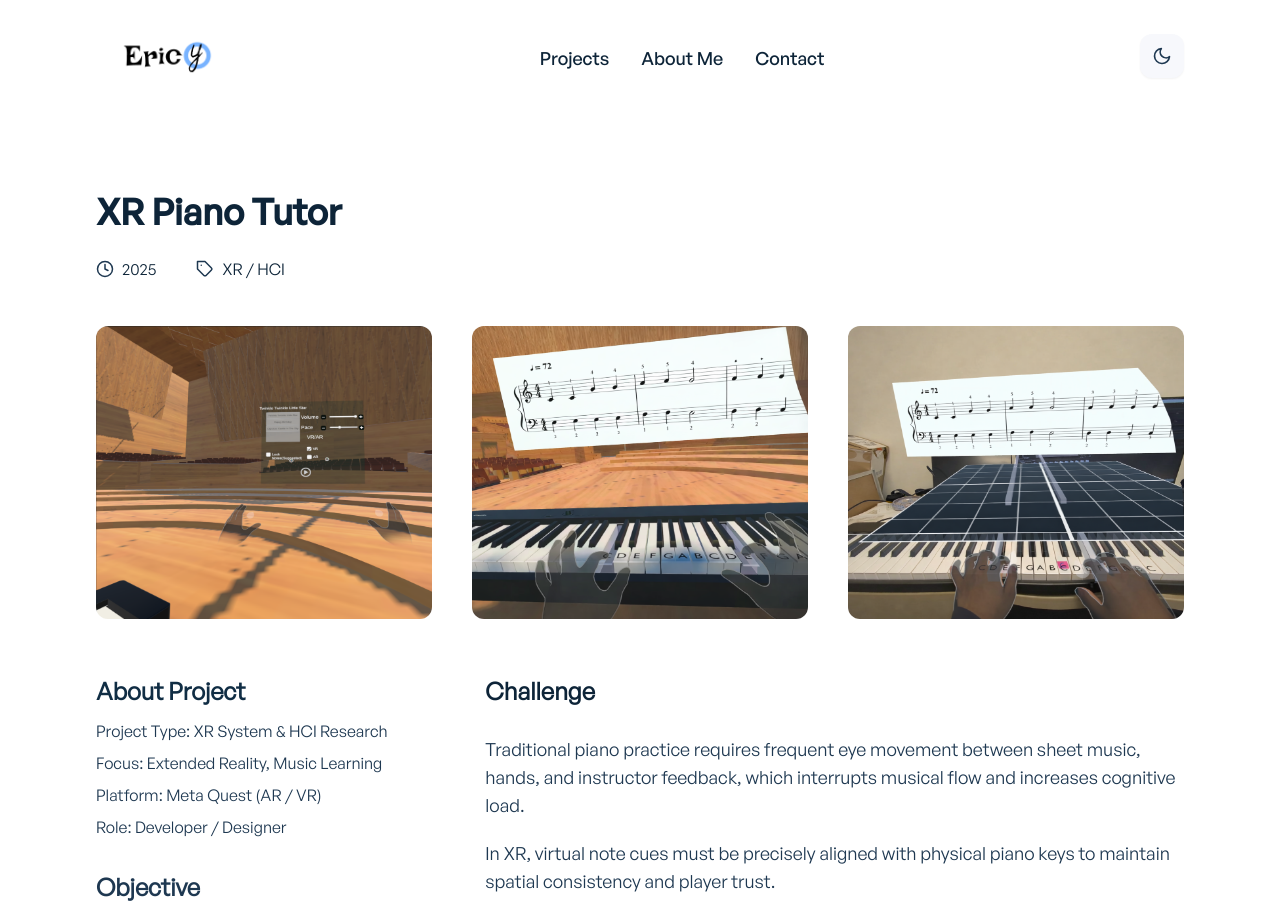
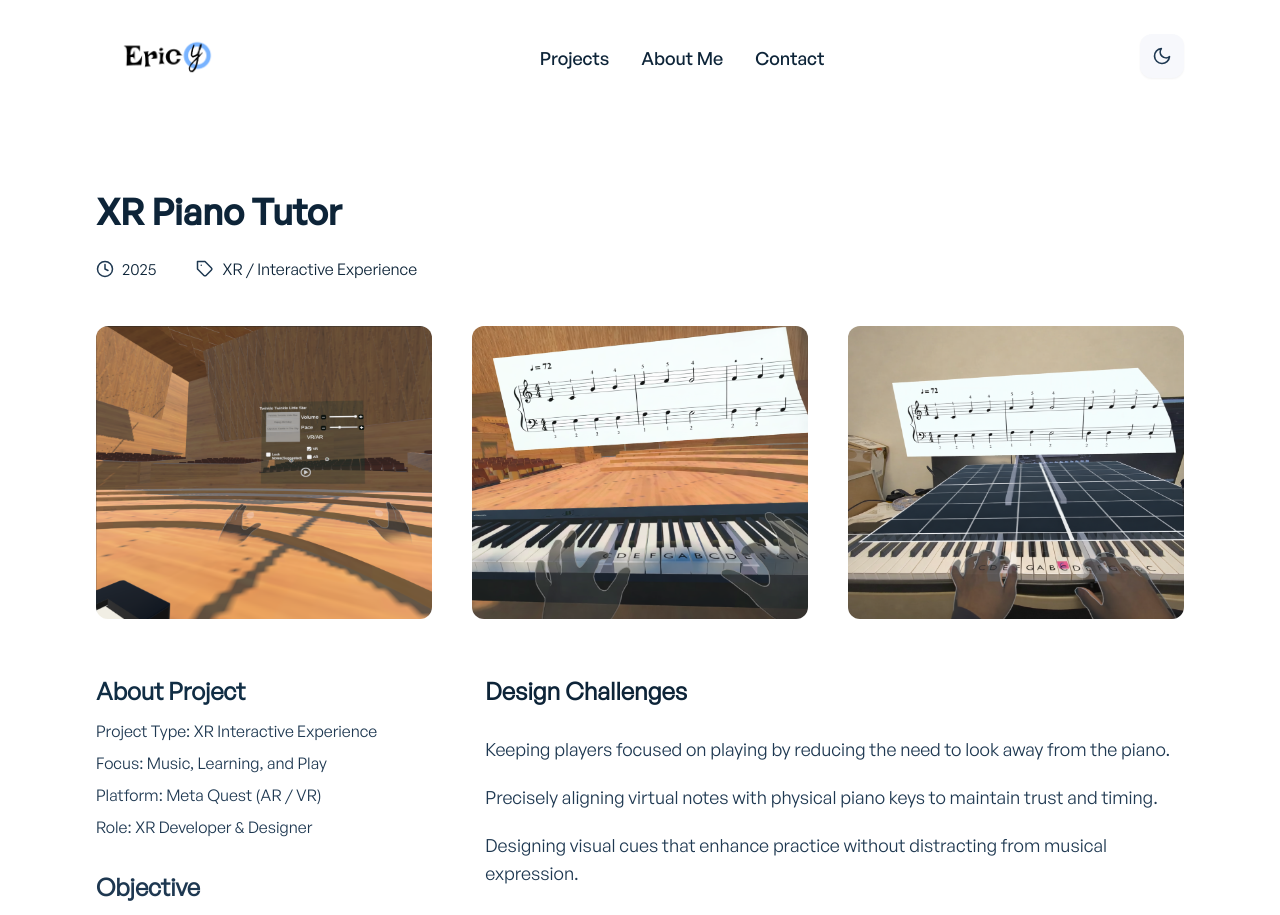
Before and after one commit to Eric-yyyyy/Eric-Portfolio, a React (Create React App) app: page /projects/1 in a window 1280 px wide. Shown: the top 915 px of the page. Built offline with nearby package versions, Linux system fonts and the light colour scheme.

Commit message:
Minor Update

```diff
--- a/src/data/singleProjectData.js
+++ b/src/data/singleProjectData.js
@@ -141,6 +141,101 @@ const template = {
 // ✅ 2) 导出“多项目版本”，但名字仍叫 singleProjectData（你的 import 不用改）
 export const singleProjectData = {
 	// Project id = 1：完全用模板
+	// 1: {
+	// 	...template,
+
+	// 	ProjectHeader: {
+	// 		...template.ProjectHeader,
+	// 		title: 'XR Piano Tutor',
+	// 		publishDate: '2025',
+	// 		tags: 'XR / HCI',
+	// 	},
+
+	// 	ProjectImages: [
+	// 		{ id: 1, title: 'XR Piano Tutor screenshot 1', img: PianoImage1 },
+	// 		{ id: 2, title: 'XR Piano Tutor screenshot 2', img: PianoImage2 },
+	// 		{ id: 3, title: 'XR Piano Tutor screenshot 3', img: PianoImage3 },
+	// 	],
+
+	// 	// ✅ 关键：覆盖 ProjectInfo（你的页面就是读这个）
+	// 	ProjectInfo: {
+	// 		...template.ProjectInfo,
+
+	// 		ClientHeading: 'About Project',
+	// 		CompanyInfo: [
+	// 			{ id: 1, title: 'Project Type', details: 'XR System & HCI Research' },
+	// 			{ id: 2, title: 'Focus', details: 'Extended Reality, Music Learning' },
+	// 			{ id: 3, title: 'Platform', details: 'Meta Quest (AR / VR)' },
+	// 			{ id: 4, title: 'Role', details: 'Developer / Designer' },
+	// 		],
+
+	// 		ObjectivesHeading: 'Objective',
+	// 		ObjectivesDetails:
+	// 			'XR Piano Tutor explores how spatially aligned, real-time visual feedback in XR can support piano learning. ' +
+	// 			'The goal is to reduce cognitive load caused by switching attention between sheet music and hands, enabling ' +
+	// 			'learners to maintain focus, timing, and flow during practice.',
+
+	// 		Technologies: [
+	// 			{
+	// 				title: 'Tools & Technologies',
+	// 				techs: [
+	// 					'Unity (C#)',
+	// 					'Meta Quest SDK',
+	// 					'Hand Tracking & Controller Input',
+	// 					'XR Interaction Toolkit',
+	// 					'MIDI & Audio Systems',
+	// 					'Human-Centered Design',
+	// 				],
+	// 			},
+	// 		],
+
+	// 		ProjectDetailsHeading: 'Challenge',
+	// 		ProjectDetails: [
+	// 			{
+	// 				id: 1,
+	// 				details:
+	// 					'Traditional piano practice requires frequent eye movement between sheet music, hands, and instructor feedback, which interrupts musical flow and increases cognitive load.',
+	// 			},
+	// 			{
+	// 				id: 2,
+	// 				details:
+	// 					'In XR, virtual note cues must be precisely aligned with physical piano keys to maintain spatial consistency and player trust.',
+	// 			},
+	// 			{
+	// 				id: 3,
+	// 				details:
+	// 					'Designing visual feedback that is informative yet non-distracting is difficult, as excessive cues can interfere with musical expressiveness.',
+	// 			},
+	// 			{
+	// 				id: 4,
+	// 				details:
+	// 					'The system must support both hand tracking and controller input while maintaining low latency and stable spatial registration.',
+	// 			},
+	// 			{
+	// 				id: 5,
+	// 				details:
+	// 					'Balancing immersion and usability across passthrough AR and fully virtual modes introduces additional design and technical constraints.',
+	// 			},
+	// 		],
+
+	// 		ProjectVideo: {
+	// 			heading: 'Demo Video',
+	// 			type: 'mp4',
+	// 			url: '/videos/Video Project 2.mp4',
+	// 		},
+
+	// 	},
+	// 	RelatedProject: {
+	// 		title: 'More Images',
+	// 		Projects: [
+	// 			{ id: 1, title: 'Mobile UI', img: PianoExtraImage1 },
+	// 			{ id: 2, title: 'Web Application', img: PianoExtraImage2 },
+	// 			{ id: 3, title: 'UI Design', img: PianoExtraImage3 },
+	// 			{ id: 4, title: 'Kabul Mobile App UI', img: XRImageCover },
+	// 		],
+	// 	},
+	// },
+
 	1: {
 		...template,
 
@@ -148,7 +243,7 @@ export const singleProjectData = {
 			...template.ProjectHeader,
 			title: 'XR Piano Tutor',
 			publishDate: '2025',
-			tags: 'XR / HCI',
+			tags: 'XR / Interactive Experience',
 		},
 
 		ProjectImages: [
@@ -157,23 +252,20 @@ export const singleProjectData = {
 			{ id: 3, title: 'XR Piano Tutor screenshot 3', img: PianoImage3 },
 		],
 
-		// ✅ 关键：覆盖 ProjectInfo（你的页面就是读这个）
 		ProjectInfo: {
 			...template.ProjectInfo,
 
 			ClientHeading: 'About Project',
 			CompanyInfo: [
-				{ id: 1, title: 'Project Type', details: 'XR System & HCI Research' },
-				{ id: 2, title: 'Focus', details: 'Extended Reality, Music Learning' },
+				{ id: 1, title: 'Project Type', details: 'XR Interactive Experience' },
+				{ id: 2, title: 'Focus', details: 'Music, Learning, and Play' },
 				{ id: 3, title: 'Platform', details: 'Meta Quest (AR / VR)' },
-				{ id: 4, title: 'Role', details: 'Developer / Designer' },
+				{ id: 4, title: 'Role', details: 'XR Developer & Designer' },
 			],
 
 			ObjectivesHeading: 'Objective',
 			ObjectivesDetails:
-				'XR Piano Tutor explores how spatially aligned, real-time visual feedback in XR can support piano learning. ' +
-				'The goal is to reduce cognitive load caused by switching attention between sheet music and hands, enabling ' +
-				'learners to maintain focus, timing, and flow during practice.',
+				'XR Piano Tutor is an immersive practice experience that places visual music cues directly on the piano, helping players stay focused, in rhythm, and in flow while playing.',
 
 			Technologies: [
 				{
@@ -181,40 +273,29 @@ export const singleProjectData = {
 					techs: [
 						'Unity (C#)',
 						'Meta Quest SDK',
-						'Hand Tracking & Controller Input',
+						'Hand Tracking',
 						'XR Interaction Toolkit',
 						'MIDI & Audio Systems',
-						'Human-Centered Design',
 					],
 				},
 			],
 
-			ProjectDetailsHeading: 'Challenge',
+			ProjectDetailsHeading: 'Design Challenges',
 			ProjectDetails: [
 				{
 					id: 1,
 					details:
-						'Traditional piano practice requires frequent eye movement between sheet music, hands, and instructor feedback, which interrupts musical flow and increases cognitive load.',
+						'Keeping players focused on playing by reducing the need to look away from the piano.',
 				},
 				{
 					id: 2,
 					details:
-						'In XR, virtual note cues must be precisely aligned with physical piano keys to maintain spatial consistency and player trust.',
+						'Precisely aligning virtual notes with physical piano keys to maintain trust and timing.',
 				},
 				{
 					id: 3,
 					details:
-						'Designing visual feedback that is informative yet non-distracting is difficult, as excessive cues can interfere with musical expressiveness.',
-				},
-				{
-					id: 4,
-					details:
-						'The system must support both hand tracking and controller input while maintaining low latency and stable spatial registration.',
-				},
-				{
-					id: 5,
-					details:
-						'Balancing immersion and usability across passthrough AR and fully virtual modes introduces additional design and technical constraints.',
+						'Designing visual cues that enhance practice without distracting from musical expression.',
 				},
 			],
 
@@ -223,8 +304,8 @@ export const singleProjectData = {
 				type: 'mp4',
 				url: '/videos/Video Project 2.mp4',
 			},
+		},
 
-		},
 		RelatedProject: {
 			title: 'More Images',
 			Projects: [
@@ -235,7 +316,6 @@ export const singleProjectData = {
 			],
 		},
 	},
-
 
 	// Project id = 2：EmboDyverse
 	2: {
@@ -268,6 +348,8 @@ export const singleProjectData = {
 			ObjectivesDetails:
 				'EmboDyverse investigates how different virtual hand representations and object feedback influence users’ sense of embodiment and interaction experience in virtual reality. ' +
 				'The goal is to explore design strategies for mapping non-human or stylized virtual hands to real-world interactions while maintaining intuitiveness, control, and immersion.',
+			// ObjectivesDetails:
+			// 	'EmboDyverse explores how virtual hand design and object feedback affect embodiment and interaction experience in VR.',
 
 			Technologies: [
 				{
@@ -284,33 +366,52 @@ export const singleProjectData = {
 			],
 
 			ProjectDetailsHeading: 'Challenge',
+			// ProjectDetails: [
+			// 	{
+			// 		id: 1,
+			// 		details:
+			// 			'Designing virtual hand representations that differ significantly from human anatomy (e.g., monster or tentacle hands) while preserving intuitive control and usability.',
+			// 	},
+			// 	{
+			// 		id: 2,
+			// 		details:
+			// 			'Maintaining a strong sense of embodiment when mapping real hand movements to non-human virtual hands with different kinematics and proportions.',
+			// 	},
+			// 	{
+			// 		id: 3,
+			// 		details:
+			// 			'Balancing visual expressiveness and realism with interaction accuracy and user comfort in VR.',
+			// 	},
+			// 	{
+			// 		id: 4,
+			// 		details:
+			// 			'Supporting multiple interaction scenarios and environments while ensuring consistent feedback and low-latency response.',
+			// 	},
+			// 	{
+			// 		id: 5,
+			// 		details:
+			// 			'Integrating hand tracking and controller input into a unified interaction system without breaking immersion.',
+			// 	},
+			// ],
+			ProjectDetailsHeading: 'Design Challenges',
 			ProjectDetails: [
 				{
 					id: 1,
 					details:
-						'Designing virtual hand representations that differ significantly from human anatomy (e.g., monster or tentacle hands) while preserving intuitive control and usability.',
+						'Designing non-human or stylized virtual hands that remain intuitive and controllable.',
 				},
 				{
 					id: 2,
 					details:
-						'Maintaining a strong sense of embodiment when mapping real hand movements to non-human virtual hands with different kinematics and proportions.',
+						'Mapping real hand motion to virtual hands with different proportions while preserving a sense of embodiment.',
 				},
 				{
 					id: 3,
 					details:
-						'Balancing visual expressiveness and realism with interaction accuracy and user comfort in VR.',
-				},
-				{
-					id: 4,
-					details:
-						'Supporting multiple interaction scenarios and environments while ensuring consistent feedback and low-latency response.',
-				},
-				{
-					id: 5,
-					details:
-						'Integrating hand tracking and controller input into a unified interaction system without breaking immersion.',
+						'Balancing visual expressiveness with interaction accuracy and user comfort in VR.',
 				},
 			],
+
 
 			ProjectVideo: {
 				heading: 'Demo Video',
@@ -333,19 +434,126 @@ export const singleProjectData = {
 
 	// Project id = 3：示例
 	// Project id = 3：Capability at a Glance
+	// 3: {
+	// 	...template,
+
+	// 	ProjectHeader: {
+	// 		...template.ProjectHeader,
+	// 		title: 'Capability at a Glance: Intuitive Avatars for Augmented Actions',
+	// 		publishDate: '2025',
+	// 		tags: 'VR / HCI / Avatar Design',
+	// 	},
+
+	// 	ProjectImages: [
+	// 		{ id: 1, title: 'Design guidelines overview', img: CapabilityImage1 },
+
+	// 	],
+
+	// 	ProjectInfo: {
+	// 		...template.ProjectInfo,
+
+	// 		ClientHeading: 'About Project',
+	// 		CompanyInfo: [
+	// 			{
+	// 				id: 1,
+	// 				title: 'Project Type',
+	// 				details: 'VR & HCI Research Project',
+	// 			},
+	// 			{
+	// 				id: 2,
+	// 				title: 'Focus',
+	// 				details: 'Avatar Design for Augmented Actions',
+	// 			},
+	// 			{
+	// 				id: 3,
+	// 				title: 'Platform',
+	// 				details: 'Virtual Reality (Meta Quest)',
+	// 			},
+	// 			{
+	// 				id: 4,
+	// 				title: 'Role',
+	// 				details: 'HCI Researcher & VR Developer',
+	// 			},
+	// 		],
+
+	// 		ObjectivesHeading: 'Objective',
+	// 		ObjectivesDetails:
+	// 			'Capability at a Glance explores how avatar design can communicate augmented or non-human capabilities in virtual reality without increasing cognitive load. ' +
+	// 			'The project investigates design strategies that allow users to immediately understand what actions their avatars can perform, ' +
+	// 			'supporting intuitive interaction, embodiment, and trust when avatars extend beyond human physical abilities.',
+
+	// 		Technologies: [
+	// 			{
+	// 				title: 'Tools & Technologies',
+	// 				techs: [
+	// 					'Unity (C#)',
+	// 					'Meta Quest SDK',
+	// 					'XR Interaction Toolkit',
+	// 					'Avatar & Interaction Design',
+	// 					'User-Centered Design',
+	// 					'VR Prototyping',
+	// 				],
+	// 			},
+	// 		],
+
+	// 		ProjectDetailsHeading: 'Challenge',
+	// 		ProjectDetails: [
+	// 			{
+	// 				id: 1,
+	// 				details:
+	// 					'Users often struggle to understand the capabilities of avatars that perform augmented or non-human actions, leading to confusion and reduced usability.',
+	// 			},
+	// 			{
+	// 				id: 2,
+	// 				details:
+	// 					'Conveying avatar capabilities visually without relying on explicit instructions or tutorials requires careful design of form, motion, and feedback.',
+	// 			},
+	// 			{
+	// 				id: 3,
+	// 				details:
+	// 					'Balancing expressiveness and clarity is challenging, as overly realistic avatars may obscure augmented abilities, while abstract designs can reduce embodiment.',
+	// 			},
+	// 			{
+	// 				id: 4,
+	// 				details:
+	// 					'Ensuring that capability cues remain understandable across different tasks and VR contexts is critical for generalizability.',
+	// 			},
+	// 			{
+	// 				id: 5,
+	// 				details:
+	// 					'Integrating these design principles into interactive VR prototypes while maintaining immersion and performance adds additional technical constraints.',
+	// 			},
+	// 		],
+	// 		ProjectVideo: {
+	// 			heading: 'Demo Video',
+	// 			type: 'mov',
+	// 			url: '/videos/Capability.mov',
+	// 		},
+	// 	},
+
+	// 	RelatedProject: {
+	// 		title: 'More Images',
+	// 		Projects: [
+	// 			{ id: 1, title: 'Capability design sketches', img: CapabilityExtraImage1 },
+	// 			{ id: 2, title: 'Avatar interaction examples', img: CapabilityExtraImage2 },
+	// 			{ id: 3, title: 'VR scenario exploration', img: CapabilityExtraImage3 },
+	// 			{ id: 4, title: 'User testing sessions', img: CapabilityExtraImage4 },
+	// 		],
+	// 	},
+	// },
+
 	3: {
 		...template,
 
 		ProjectHeader: {
 			...template.ProjectHeader,
-			title: 'Capability at a Glance: Intuitive Avatars for Augmented Actions',
+			title: 'Capability at a Glance',
 			publishDate: '2025',
-			tags: 'VR / HCI / Avatar Design',
+			tags: 'VR / Avatar Design',
 		},
 
 		ProjectImages: [
 			{ id: 1, title: 'Design guidelines overview', img: CapabilityImage1 },
-
 		],
 
 		ProjectInfo: {
@@ -353,33 +561,16 @@ export const singleProjectData = {
 
 			ClientHeading: 'About Project',
 			CompanyInfo: [
-				{
-					id: 1,
-					title: 'Project Type',
-					details: 'VR & HCI Research Project',
-				},
-				{
-					id: 2,
-					title: 'Focus',
-					details: 'Avatar Design for Augmented Actions',
-				},
-				{
-					id: 3,
-					title: 'Platform',
-					details: 'Virtual Reality (Meta Quest)',
-				},
-				{
-					id: 4,
-					title: 'Role',
-					details: 'HCI Researcher & VR Developer',
-				},
+				{ id: 1, title: 'Project Type', details: 'VR Design Research' },
+				{ id: 2, title: 'Focus', details: 'Avatar Design for Augmented Actions' },
+				{ id: 3, title: 'Platform', details: 'Meta Quest (VR)' },
+				{ id: 4, title: 'Role', details: 'Researcher & VR Developer' },
 			],
 
 			ObjectivesHeading: 'Objective',
 			ObjectivesDetails:
-				'Capability at a Glance explores how avatar design can communicate augmented or non-human capabilities in virtual reality without increasing cognitive load. ' +
-				'The project investigates design strategies that allow users to immediately understand what actions their avatars can perform, ' +
-				'supporting intuitive interaction, embodiment, and trust when avatars extend beyond human physical abilities.',
+				'Capability at a Glance explores how avatar design can visually communicate augmented or non-human capabilities in VR. ' +
+				'The project focuses on helping users quickly understand what actions an avatar can perform, supporting intuitive interaction, trust, and embodiment without relying on explicit instructions.',
 
 			Technologies: [
 				{
@@ -395,34 +586,30 @@ export const singleProjectData = {
 				},
 			],
 
-			ProjectDetailsHeading: 'Challenge',
+			ProjectDetailsHeading: 'Design Challenges',
 			ProjectDetails: [
 				{
 					id: 1,
 					details:
-						'Users often struggle to understand the capabilities of avatars that perform augmented or non-human actions, leading to confusion and reduced usability.',
+						'Helping users understand augmented avatar capabilities without tutorials, UI overlays, or written instructions.',
 				},
 				{
 					id: 2,
 					details:
-						'Conveying avatar capabilities visually without relying on explicit instructions or tutorials requires careful design of form, motion, and feedback.',
+						'Designing visual cues through avatar form, motion, and feedback that clearly suggest what actions are possible.',
 				},
 				{
 					id: 3,
 					details:
-						'Balancing expressiveness and clarity is challenging, as overly realistic avatars may obscure augmented abilities, while abstract designs can reduce embodiment.',
+						'Balancing clarity and expressiveness so that augmented abilities are visible without reducing embodiment or immersion.',
 				},
 				{
 					id: 4,
 					details:
-						'Ensuring that capability cues remain understandable across different tasks and VR contexts is critical for generalizability.',
-				},
-				{
-					id: 5,
-					details:
-						'Integrating these design principles into interactive VR prototypes while maintaining immersion and performance adds additional technical constraints.',
+						'Ensuring that capability cues remain consistent and understandable across different tasks and VR scenarios.',
 				},
 			],
+
 			ProjectVideo: {
 				heading: 'Demo Video',
 				type: 'mov',
@@ -433,22 +620,125 @@ export const singleProjectData = {
 		RelatedProject: {
 			title: 'More Images',
 			Projects: [
-				{ id: 1, title: 'Capability design sketches', img: CapabilityExtraImage1 },
+				{ id: 1, title: 'Design sketches', img: CapabilityExtraImage1 },
 				{ id: 2, title: 'Avatar interaction examples', img: CapabilityExtraImage2 },
-				{ id: 3, title: 'VR scenario exploration', img: CapabilityExtraImage3 },
-				{ id: 4, title: 'User testing sessions', img: CapabilityExtraImage4 },
+				{ id: 3, title: 'VR scenarios', img: CapabilityExtraImage3 },
+				{ id: 4, title: 'User testing', img: CapabilityExtraImage4 },
 			],
 		},
 	},
 
 
 	// Project id = 4：Tuning the Face
+	// 4: {
+	// 	...template,
+
+	// 	ProjectHeader: {
+	// 		...template.ProjectHeader,
+	// 		title: 'Tuning the Face: Modulating Facial Expressions',
+	// 		publishDate: '2025',
+	// 		tags: 'VR / Avatars / Facial Expression',
+	// 	},
+
+	// 	ProjectImages: [
+	// 		{ id: 1, title: 'Facial expression system overview', img: FacialImage1 },
+	// 		{ id: 2, title: 'Blendshape tuning interface', img: FacialImage2 },
+
+	// 	],
+
+	// 	ProjectInfo: {
+	// 		...template.ProjectInfo,
+
+	// 		ClientHeading: 'About Project',
+	// 		CompanyInfo: [
+	// 			{
+	// 				id: 1,
+	// 				title: 'Project Type',
+	// 				details: 'VR Avatar System & HCI Research Project',
+	// 			},
+	// 			{
+	// 				id: 2,
+	// 				title: 'Focus',
+	// 				details: 'Facial Expression Control & Avatar Realism',
+	// 			},
+	// 			{
+	// 				id: 3,
+	// 				title: 'Platform',
+	// 				details: 'Meta Quest (VR)',
+	// 			},
+	// 			{
+	// 				id: 4,
+	// 				title: 'Role',
+	// 				details: 'VR Developer & Interaction Designer',
+	// 			},
+	// 		],
+
+	// 		ObjectivesHeading: 'Objective',
+	// 		ObjectivesDetails:
+	// 			'This project explores how fine-grained modulation of facial expressions can improve avatar realism, emotional expressiveness, and user embodiment in virtual reality. ' +
+	// 			'By allowing users to tune expression intensity, timing, and constraints, the system investigates how controlled exaggeration or suppression of facial features affects social presence and comfort in VR interactions.',
+
+	// 		Technologies: [
+	// 			{
+	// 				title: 'Tools & Technologies',
+	// 				techs: [
+	// 					'Unity (C#)',
+	// 					'Meta Quest SDK',
+	// 					'Facial Tracking & Blendshapes',
+	// 					'Avatar Rigging & Animation',
+	// 					'Expression Parameter Mapping',
+	// 					'Human-Centered Design',
+	// 				],
+	// 			},
+	// 		],
+
+	// 		ProjectDetailsHeading: 'Challenge',
+	// 		ProjectDetails: [
+	// 			{
+	// 				id: 1,
+	// 				details:
+	// 					'Designing a facial expression system that balances realism and stylization without triggering uncanny or uncomfortable reactions.',
+	// 			},
+	// 			{
+	// 				id: 2,
+	// 				details:
+	// 					'Mapping raw facial tracking signals to avatar blendshapes in a way that preserves user intent while reducing noise and jitter.',
+	// 			},
+	// 			{
+	// 				id: 3,
+	// 				details:
+	// 					'Allowing expressive exaggeration for communication while maintaining believable facial anatomy and motion constraints.',
+	// 			},
+	// 			{
+	// 				id: 4,
+	// 				details:
+	// 					'Supporting diverse avatar styles and facial structures with a unified and tunable expression control framework.',
+	// 			},
+	// 		],
+
+	// 		ProjectVideo: {
+	// 			heading: 'Demo Video',
+	// 			type: 'mov',
+	// 			url: '/videos/FacialExpression.mov', // 没有就先留着
+	// 		},
+	// 	},
+
+	// 	RelatedProject: {
+	// 		title: 'More Images',
+	// 		Projects: [
+	// 			{ id: 1, title: 'Expression intensity comparison', img: FacialExtraImage1 },
+	// 			{ id: 2, title: 'Blendshape control UI', img: FacialExtraImage2 },
+	// 			{ id: 3, title: 'Avatar emotion examples', img: FacialExtraImage3 },
+	// 			{ id: 4, title: 'User testing sessions', img: FacialExtraImage4 },
+	// 		],
+	// 	},
+	// },
 	4: {
 		...template,
 
 		ProjectHeader: {
 			...template.ProjectHeader,
-			title: 'Tuning the Face: Modulating Facial Expressions',
+			title: 'Tuning the Face',
 			publishDate: '2025',
 			tags: 'VR / Avatars / Facial Expression',
 		},
@@ -456,7 +746,6 @@ export const singleProjectData = {
 		ProjectImages: [
 			{ id: 1, title: 'Facial expression system overview', img: FacialImage1 },
 			{ id: 2, title: 'Blendshape tuning interface', img: FacialImage2 },
-
 		],
 
 		ProjectInfo: {
@@ -464,32 +753,16 @@ export const singleProjectData = {
 
 			ClientHeading: 'About Project',
 			CompanyInfo: [
-				{
-					id: 1,
-					title: 'Project Type',
-					details: 'VR Avatar System & HCI Research Project',
-				},
-				{
-					id: 2,
-					title: 'Focus',
-					details: 'Facial Expression Control & Avatar Realism',
-				},
-				{
-					id: 3,
-					title: 'Platform',
-					details: 'Meta Quest (VR)',
-				},
-				{
-					id: 4,
-					title: 'Role',
-					details: 'VR Developer & Interaction Designer',
-				},
+				{ id: 1, title: 'Project Type', details: 'VR Avatar System Research' },
+				{ id: 2, title: 'Focus', details: 'Facial Expression Control & Avatar Realism' },
+				{ id: 3, title: 'Platform', details: 'Meta Quest (VR)' },
+				{ id: 4, title: 'Role', details: 'VR Developer & Interaction Designer' },
 			],
 
 			ObjectivesHeading: 'Objective',
 			ObjectivesDetails:
-				'This project explores how fine-grained modulation of facial expressions can improve avatar realism, emotional expressiveness, and user embodiment in virtual reality. ' +
-				'By allowing users to tune expression intensity, timing, and constraints, the system investigates how controlled exaggeration or suppression of facial features affects social presence and comfort in VR interactions.',
+				'This project explores how tunable facial expression control can improve avatar realism and social presence in VR. ' +
+				'The system allows adjustment of expression intensity and constraints to balance emotional expressiveness and user comfort.',
 
 			Technologies: [
 				{
@@ -500,49 +773,43 @@ export const singleProjectData = {
 						'Facial Tracking & Blendshapes',
 						'Avatar Rigging & Animation',
 						'Expression Parameter Mapping',
-						'Human-Centered Design',
 					],
 				},
 			],
 
-			ProjectDetailsHeading: 'Challenge',
+			ProjectDetailsHeading: 'Research Challenges',
 			ProjectDetails: [
 				{
 					id: 1,
 					details:
-						'Designing a facial expression system that balances realism and stylization without triggering uncanny or uncomfortable reactions.',
+						'Balancing realism and stylization in facial expressions to avoid uncanny or uncomfortable reactions.',
 				},
 				{
 					id: 2,
 					details:
-						'Mapping raw facial tracking signals to avatar blendshapes in a way that preserves user intent while reducing noise and jitter.',
+						'Mapping noisy facial tracking data to stable and expressive avatar blendshapes.',
 				},
 				{
 					id: 3,
 					details:
-						'Allowing expressive exaggeration for communication while maintaining believable facial anatomy and motion constraints.',
-				},
-				{
-					id: 4,
-					details:
-						'Supporting diverse avatar styles and facial structures with a unified and tunable expression control framework.',
+						'Supporting expressive exaggeration while preserving believable facial anatomy and motion.',
 				},
 			],
 
 			ProjectVideo: {
 				heading: 'Demo Video',
 				type: 'mov',
-				url: '/videos/FacialExpression.mov', // 没有就先留着
+				url: '/videos/FacialExpression.mov',
 			},
 		},
 
 		RelatedProject: {
 			title: 'More Images',
 			Projects: [
-				{ id: 1, title: 'Expression intensity comparison', img: FacialExtraImage1 },
+				{ id: 1, title: 'Expression comparison', img: FacialExtraImage1 },
 				{ id: 2, title: 'Blendshape control UI', img: FacialExtraImage2 },
 				{ id: 3, title: 'Avatar emotion examples', img: FacialExtraImage3 },
-				{ id: 4, title: 'User testing sessions', img: FacialExtraImage4 },
+				{ id: 4, title: 'User testing', img: FacialExtraImage4 },
 			],
 		},
 	},
@@ -642,6 +909,7 @@ export const singleProjectData = {
 			],
 		},
 	},
+
 	6: {
 		...template,
 
```
